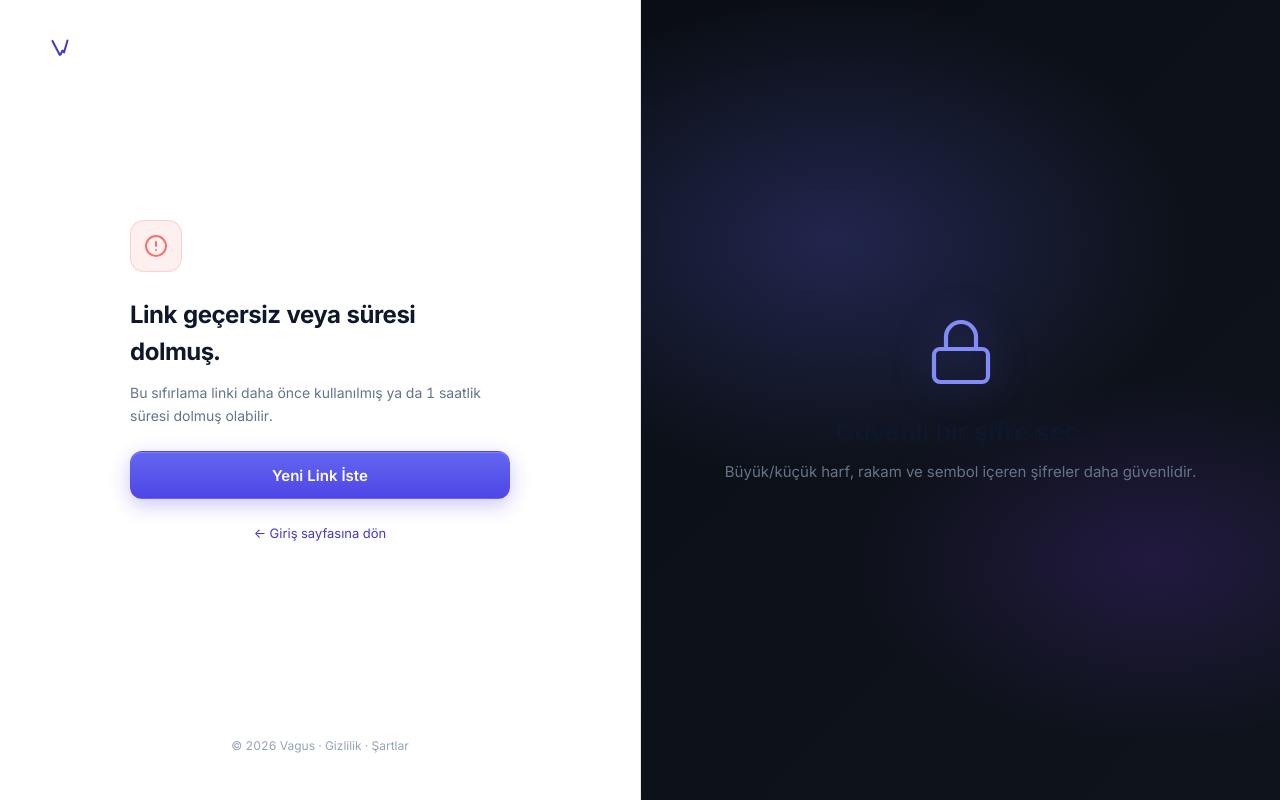
After one commit to dr-aliko/das, a Django app: template templates/auth/password_reset_confirm.html in a window 1280 px wide. The commit adds this page. Run offline with Django 3.2, Linux system fonts and the light colour scheme; the template is opened without the code that fills it, so the values that code supplies are empty; parts of the project's set-up code (start-up, migrations or seed data) failed here and were passed over.

Commit message:
feat: add Sifremi Unuttum password reset flow
- Secure link-based reset using Django's PasswordResetTokenGenerator
  (single-use, expires in 1 hour via PASSWORD_RESET_TIMEOUT=3600)
- Per-email rate limit: 1 reset email per 30-minute window (cache-based,
  silently suppressed -- same generic response regardless)
- No user enumeration: identical response whether email exists or not
- Branded HTML email matching invite.html style (indigo header, CTA button, security note)
- 4 auth pages (request / done / confirm / complete) matching login.html shell
- Sifremi unuttum link added to login page

Co-Authored-By: Claude Sonnet 4.6 <noreply@anthropic.com>

```diff
--- a/core_config/settings.py
+++ b/core_config/settings.py
@@ -115,6 +115,7 @@ AUTH_USER_MODEL = 'users_app.User'
 LOGIN_URL = '/auth/login/'
 LOGIN_REDIRECT_URL = '/'
 LOGOUT_REDIRECT_URL = '/auth/login/'
+PASSWORD_RESET_TIMEOUT = 3600  # reset links expire after 1 hour
 
 LANGUAGE_CODE = 'tr-tr'
 
--- a/templates/auth/login.html
+++ b/templates/auth/login.html
@@ -160,7 +160,10 @@
         </button>
       </form>
 
-      <p style="margin-top:32px; font-size:13px; color:var(--muted); text-align:center;">
+      <p style="margin-top:16px; font-size:13px; color:var(--muted); text-align:center;">
+        <a href="/auth/password-reset/" style="color:var(--muted);">Şifremi unuttum</a>
+      </p>
+      <p style="margin-top:12px; font-size:13px; color:var(--muted); text-align:center;">
         Hesabın yok mu? <a href="/auth/register/" style="color:var(--indigo-bright); font-weight:600;">Hemen kayıt ol</a>
       </p>
     </div>
--- /dev/null
+++ b/templates/auth/password_reset_confirm.html
@@ -0,0 +1,186 @@
+{% load static %}
+<!doctype html>
+<html lang="tr">
+<head>
+<meta charset="utf-8" />
+<meta name="viewport" content="width=device-width, initial-scale=1" />
+<title>Yeni Şifre Belirle · Vagus</title>
+<link rel="preconnect" href="https://fonts.googleapis.com" />
+<link rel="preconnect" href="https://fonts.gstatic.com" crossorigin />
+<link href="https://fonts.googleapis.com/css2?family=Inter:wght@400;500;600;700;800&display=swap" rel="stylesheet" />
+<link rel="stylesheet" href="{% static 'marketing/site.css' %}" />
+<style>
+  .auth-shell {
+    min-height: 100vh;
+    display: grid;
+    grid-template-columns: 1fr 1fr;
+  }
+  .auth-form-side {
+    display: flex;
+    flex-direction: column;
+    padding: 32px 48px;
+  }
+  .auth-brand {
+    display: inline-flex; align-items: center; gap: 10px;
+    font-weight: 700; font-size: 20px; color: white;
+    letter-spacing: -0.025em; text-decoration: none;
+  }
+  .auth-brand svg { color: var(--indigo-bright); }
+  .auth-content {
+    flex: 1;
+    display: flex;
+    flex-direction: column;
+    justify-content: center;
+    max-width: 380px;
+    margin: 0 auto;
+    width: 100%;
+  }
+  .auth-field {
+    width: 100%;
+    height: 44px;
+    padding: 0 14px;
+    background: var(--card);
+    border: 1px solid var(--border);
+    border-radius: 10px;
+    color: var(--heading);
+    font-size: 14px;
+    font-family: inherit;
+    outline: none;
+    transition: border-color 140ms;
+    box-sizing: border-box;
+  }
+  .auth-field:focus { border-color: var(--indigo); }
+  .auth-label {
+    display: block;
+    font-size: 12px; font-weight: 600;
+    color: var(--muted);
+    margin-bottom: 6px;
+  }
+  .auth-field-group { margin-bottom: 14px; }
+  .auth-error {
+    font-size: 12px;
+    color: #f87171;
+    margin-top: 5px;
+  }
+  .auth-brand-side {
+    background: linear-gradient(135deg, #0a0e14 0%, #0f141c 100%);
+    position: relative;
+    overflow: hidden;
+    display: flex;
+    align-items: center;
+    justify-content: center;
+    padding: 48px;
+    border-left: 1px solid var(--border);
+  }
+  .auth-brand-side::before {
+    content: '';
+    position: absolute;
+    inset: 0;
+    background:
+      radial-gradient(ellipse 600px 400px at 30% 30%, rgba(99,102,241,0.25), transparent 60%),
+      radial-gradient(ellipse 500px 300px at 80% 70%, rgba(124,58,237,0.18), transparent 60%);
+  }
+  .auth-brand-content {
+    position: relative;
+    z-index: 1;
+    max-width: 480px;
+    text-align: center;
+  }
+  @media (max-width: 900px) {
+    .auth-shell { grid-template-columns: 1fr; }
+    .auth-brand-side { display: none; }
+    .auth-form-side { padding: 24px; }
+  }
+</style>
+</head>
+<body>
+
+<div class="auth-shell">
+
+  <div class="auth-form-side">
+    <a href="{{ PUBLIC_SITE_URL|default:'/' }}" class="auth-brand">
+      <svg width="24" height="24" viewBox="0 0 24 24" fill="none" stroke="currentColor" stroke-width="2" stroke-linecap="round" stroke-linejoin="round"><path d="M4.5 5L11.5 18.5C11.7 18.9 12.3 18.9 12.5 18.5L14.5 14.5L16 16.5L19.5 4.5"/></svg>
+      Vagus
+    </a>
+
+    <div class="auth-content">
+
+      {% if validlink %}
+
+        <h1 style="margin:0 0 8px; font-size:28px; font-weight:700; color:var(--heading); letter-spacing:-0.02em;">Yeni şifreni belirle.</h1>
+        <p style="margin:0 0 28px; color:var(--muted); font-size:14px;">Güçlü bir şifre seç. En az 8 karakter.</p>
+
+        {% if form.non_field_errors %}
+        <div style="padding:12px 16px; background:rgba(248,113,113,0.1); border:1px solid rgba(248,113,113,0.3); border-radius:10px; margin-bottom:16px;">
+          {% for error in form.non_field_errors %}
+          <p style="margin:0; font-size:13px; color:#f87171;">{{ error }}</p>
+          {% endfor %}
+        </div>
+        {% endif %}
+
+        <form method="post">
+          {% csrf_token %}
+
+          <div class="auth-field-group">
+            <label class="auth-label">Yeni Şifre</label>
+            <input type="password" name="new_password1" class="auth-field" autofocus placeholder="••••••••" />
+            {% if form.new_password1.errors %}
+            <div class="auth-error">{{ form.new_password1.errors.0 }}</div>
+            {% endif %}
+          </div>
+
+          <div class="auth-field-group">
+            <label class="auth-label">Yeni Şifre (Tekrar)</label>
+            <input type="password" name="new_password2" class="auth-field" placeholder="••••••••" />
+            {% if form.new_password2.errors %}
+            <div class="auth-error">{{ form.new_password2.errors.0 }}</div>
+            {% endif %}
+          </div>
+
+          <button type="submit" class="btn btn-primary btn-lg" style="width:100%;">
+            Şifremi Güncelle
+            <svg width="14" height="14" fill="none" stroke="currentColor" stroke-width="2.4" viewBox="0 0 24 24"><path d="M9 6l6 6-6 6"/></svg>
+          </button>
+        </form>
+
+      {% else %}
+
+        <div style="width:52px; height:52px; border-radius:14px; background:rgba(248,113,113,0.1); border:1px solid rgba(248,113,113,0.25); display:flex; align-items:center; justify-content:center; margin-bottom:24px;">
+          <svg width="24" height="24" fill="none" stroke="#f87171" stroke-width="2" stroke-linecap="round" viewBox="0 0 24 24">
+            <circle cx="12" cy="12" r="10"/><line x1="12" y1="8" x2="12" y2="12"/><line x1="12" y1="16" x2="12.01" y2="16"/>
+          </svg>
+        </div>
+
+        <h1 style="margin:0 0 12px; font-size:24px; font-weight:700; color:var(--heading); letter-spacing:-0.02em;">Link geçersiz veya süresi dolmuş.</h1>
+        <p style="margin:0 0 24px; color:var(--muted); font-size:14px; line-height:1.6;">
+          Bu sıfırlama linki daha önce kullanılmış ya da 1 saatlik süresi dolmuş olabilir.
+        </p>
+
+        <a href="/auth/password-reset/" class="btn btn-primary btn-lg" style="width:100%; display:flex; justify-content:center; text-decoration:none;">
+          Yeni Link İste
+        </a>
+
+      {% endif %}
+
+      <p style="margin-top:24px; font-size:13px; color:var(--muted); text-align:center;">
+        <a href="/auth/login/" style="color:var(--indigo-bright);">← Giriş sayfasına dön</a>
+      </p>
+    </div>
+
+    <p style="font-size:12px; color:var(--muted-2); text-align:center; margin-top:24px;">© 2026 Vagus · <a href="#" style="color:inherit;">Gizlilik</a> · <a href="#" style="color:inherit;">Şartlar</a></p>
+  </div>
+
+  <div class="auth-brand-side">
+    <div class="auth-brand-content">
+      <svg width="72" height="72" viewBox="0 0 24 24" fill="none" stroke="#818CF8" stroke-width="1.4" stroke-linecap="round" stroke-linejoin="round" style="margin:0 auto 28px; display:block; filter:drop-shadow(0 0 20px rgba(99,102,241,0.4));">
+        <rect x="3" y="11" width="18" height="11" rx="2"/><path d="M7 11V7a5 5 0 0 1 10 0v4"/>
+      </svg>
+      <h2 style="font-size:26px; font-weight:700; color:var(--heading); margin:0 0 12px; letter-spacing:-0.02em; line-height:1.2;">Güvenli bir şifre seç.</h2>
+      <p style="font-size:15px; color:var(--muted); margin:0; line-height:1.6;">Büyük/küçük harf, rakam ve sembol içeren şifreler daha güvenlidir.</p>
+    </div>
+  </div>
+
+</div>
+
+</body>
+</html>
--- /dev/null
+++ b/templates/emails/password_reset_subject.txt
@@ -0,0 +1 @@
+Vagus — Şifre Sıfırlama
--- a/users_app/urls.py
+++ b/users_app/urls.py
@@ -1,10 +1,15 @@
 from django.urls import path
+from django.contrib.auth.views import PasswordResetDoneView, PasswordResetCompleteView
 from . import views
 
 app_name = 'users_app'
 
 urlpatterns = [
     path('login/',              views.CustomLoginView.as_view(), name='login'),
+    path('password-reset/',          views.CustomPasswordResetView.as_view(),        name='password_reset'),
+    path('password-reset/done/',     PasswordResetDoneView.as_view(template_name='auth/password_reset_done.html'), name='password_reset_done'),
+    path('password-reset/confirm/<uidb64>/<token>/', views.CustomPasswordResetConfirmView.as_view(), name='password_reset_confirm'),
+    path('password-reset/complete/', PasswordResetCompleteView.as_view(template_name='auth/password_reset_complete.html'), name='password_reset_complete'),
     path('register/',           views.register_view,             name='register'),
     path('logout/',             views.logout_view,               name='logout'),
     path('awaiting-approval/',  views.awaiting_approval_view,    name='awaiting_approval'),
```
Also changed, not shown: templates/auth/password_reset.html (added, +162 -0 lines), templates/auth/password_reset_complete.html (added, +113 -0 lines), templates/auth/password_reset_done.html (added, +121 -0 lines), templates/emails/password_reset.html (added, +74 -0 lines), templates/emails/password_reset.txt (added, +14 -0 lines), users_app/views.py (+38 -2 lines).
